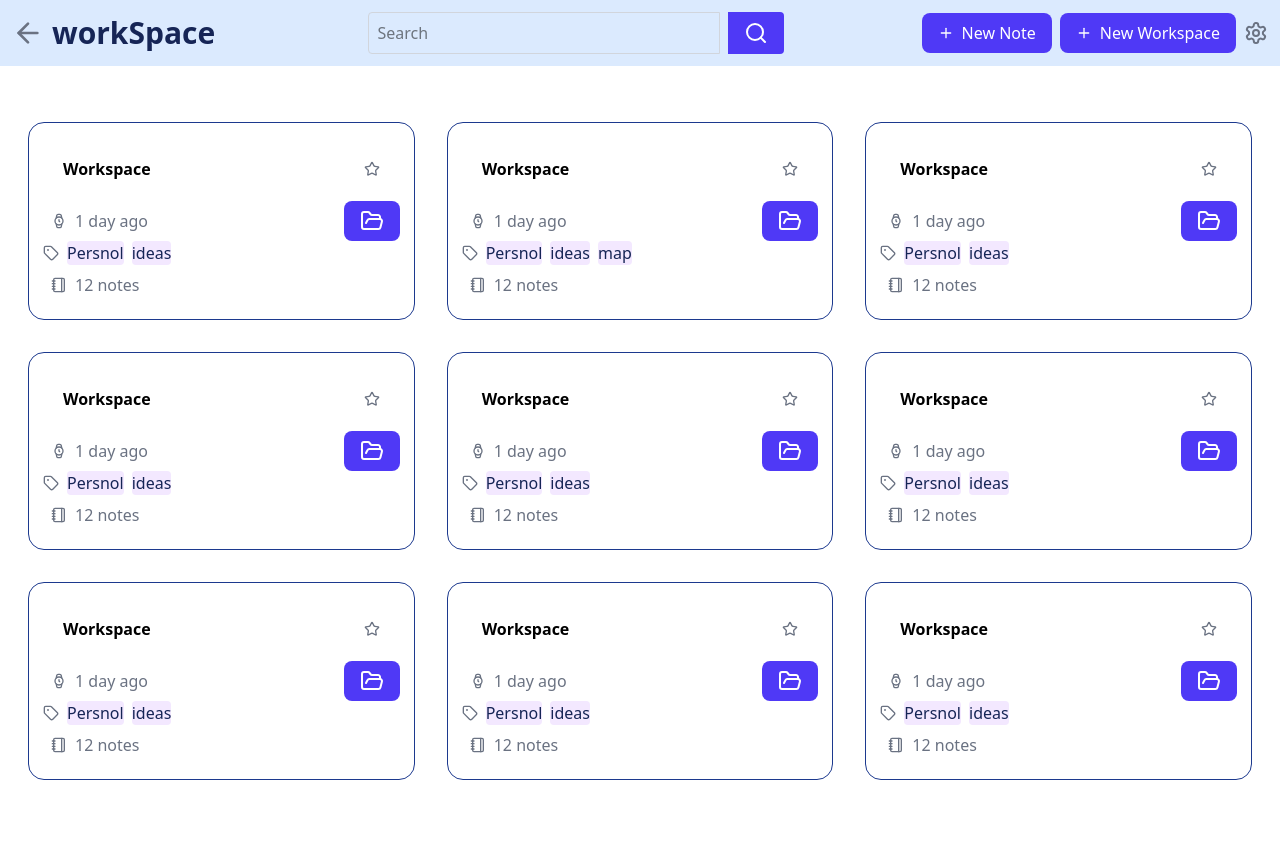
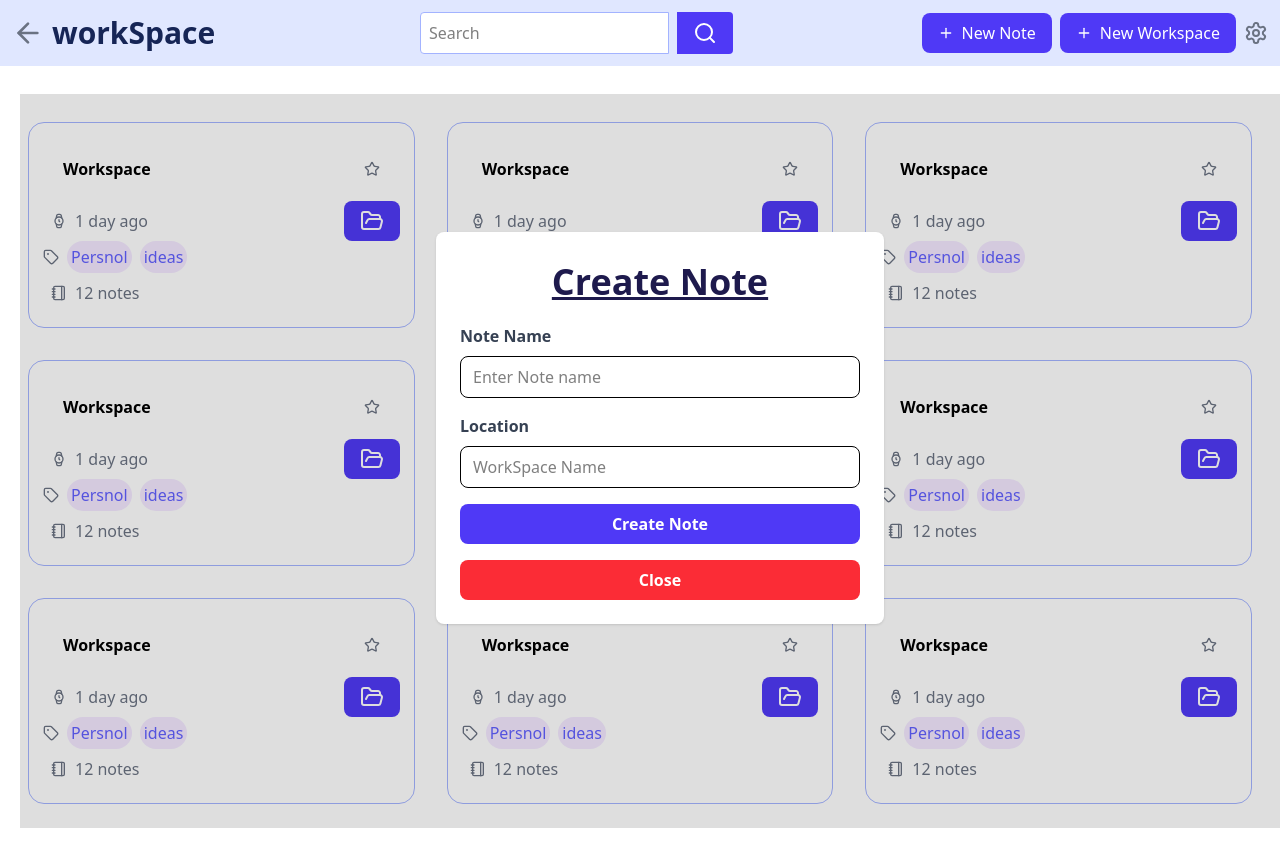
Before and after one commit to Shiva903-hue/SmartNote, a React (Vite) app: page /main in a window 1280 px wide. Both pictures are taken after a click on the button "New Note". Shown: the top 866 px of the page. Built offline with nearby package versions, Linux system fonts and the light colour scheme.

Commit message:
note form add

```diff
--- a/src/Components/DashBoards/Main.jsx
+++ b/src/Components/DashBoards/Main.jsx
@@ -8,18 +8,16 @@ import Workspaces from './Workspaces';
 export default function Main() {
 
        const [wform , setWform] =useState(false);
+       const [note , setNote] =useState(false);
   return (
     <section className='  ' >
 
-     <Middle setWform={setWform} />
+     <Middle setWform={setWform} setNote={setNote} />
       <div className=" min-h-screen overflow-hidden">
 
-      <Workspaces  wform={wform}  setWform={setWform} />
+      <Workspaces  note={note} setNote={setNote} wform={wform}  setWform={setWform} />
 
-{/* <div className="none"> */}
 
-      {/* <PreviewFile  /> */}
-{/* </div> */}
 
       </div>
     </section>
--- a/src/Components/DashBoards/Wnav.jsx
+++ b/src/Components/DashBoards/Wnav.jsx
@@ -4,7 +4,7 @@ import { Link } from 'react-router-dom';
 import { useState } from 'react';
 import Search from '../SmallCompo/Search';
 
-export default function Wnav({setWform} ) {
+export default function Wnav({setWform ,setNote} ) {
   const [mobileMenuOpen, setMobileMenuOpen] = useState(false);
 
 
@@ -14,25 +14,26 @@ export default function Wnav({setWform} ) {
       {/* Top Nav */}
       <nav
         id="top-nav"
-        className="flex justify-between items-center mb-7 w-full p-3 bg-blue-100 relative z-20" >
+        className="flex justify-between items-center mb-7 w-full p-3 bg-indigo-100 relative z-20" >
         <div className="flex items-center gap-2 flex-1">
           <Link to="/">
             <ArrowLeft className="w-8 h-8 cursor-pointer text-gray-500 hover:text-blue-500" />
           </Link>
           <h1 className="text-3xl font-bold text-blue-950 whitespace-nowrap">workSpace</h1>
-          <div className="flex-1 ml-2">
+          <div className="flex-1 ml-2 hidden sm:flex">
             <Search />
           </div>
         </div>
 
         {/* Desktop Menu */}
         <div className="hidden sm:flex gap-2 items-center">
-          <button className="cursor-pointer flex items-center justify-center gap-2 bg-indigo-600 text-white py-2 px-4 rounded-lg hover:bg-indigo-500 transition">
+          <button  onClick={()=>( setNote(true))}
+          className="cursor-pointer flex items-center justify-center gap-2  bg-indigo-600 text-white py-2 px-4 rounded-lg hover:bg-indigo-500 transition">
             <Plus className="h-4 w-4" />
             New Note
           </button>
 
-          <button onClick={()=>(setWform(true))}
+          <button onClick={()=>(setWform(true) ) }
            className="cursor-pointer flex items-center justify-center gap-2 bg-indigo-600 text-white py-2 px-4 rounded-lg hover:bg-indigo-500 transition">
             <Plus className="h-4 w-4" />
             New Workspace
@@ -53,7 +54,7 @@ export default function Wnav({setWform} ) {
 
       {/* Mobile Menu Overlay */}
       {mobileMenuOpen && (
-        <div className=" h-[21rem] fixed inset-0 bg-white z-50 flex flex-col items-center justify-start pt-10 px-6 shadow-2xs bor">
+        <div className=" h-[21rem] fixed inset-0 bg-indigo-50 z-50 flex flex-col items-center justify-start pt-10 px-6 shadow-2xs bor">
           {/* Top Row: Back and Close */}
 
           <div className="flex items-center w-full justify-between mb-8">
@@ -70,13 +71,13 @@ export default function Wnav({setWform} ) {
 
           {/* Menu Buttons */}
           <div className="w-full flex flex-col gap-4 mb-8">
-            <button className="w-full py-3 border text-lg font-bold rounded-lg hover:bg-indigo-50">
+            <button className="w-full py-3 border text-lg font-bold rounded-lg hover:bg-indigo-500 bg-indigo-600 text-white cursor-pointer">
               New Note
             </button>
-            <button className="w-full py-3 border text-lg font-bold rounded-lg hover:bg-indigo-50">
+            <button className="w-full py-3 border text-lg font-bold rounded-lg hover:bg-indigo-500 bg-indigo-600 text-white cursor-pointer">
               New Workspace
             </button>
-            <button className="w-full py-3 border text-lg font-bold rounded-lg hover:bg-indigo-50 flex items-center justify-center gap-2">
+            <button className="w-full py-3 border text-lg font-bold rounded-lg hover:bg-indigo-500 flex items-center justify-center gap-2 bg-indigo-600  text-white cursor-pointer">
               <Settings className="w-6 h-6" />
               Settings
             </button>
--- a/src/Components/DashBoards/Workspaces.jsx
+++ b/src/Components/DashBoards/Workspaces.jsx
@@ -1,8 +1,9 @@
 import {  FolderOpen, Notebook, Star, Tag, Watch } from 'lucide-react';
 import { Link } from 'react-router-dom';
 import WorkspaceForm from '../../forms/WorkspaceForm';
+import NoteForm from '../../forms/NoteForm';
 
-export default function Workspaces({wform ,setWform}) {
+export default function Workspaces({wform ,setWform , setNote , note}) {
 
 
 
@@ -65,7 +66,7 @@ export default function Workspaces({wform ,setWform}) {
   return (
     <div className=' w-full  grid grid-cols-1 md:grid-cols-2 lg:grid-cols-3 gap-4 p-5'>
       {workspace.map((notes,index)=>(
-        <div key={index} className="border rounded-2xl border-blue-900 p-3.5 m-2 bg-white  ">
+        <div key={index} className="border rounded-2xl border-indigo-300 p-3.5 m-2 bg-white  ">
                 <div className='flex items-center justify-between m-5' >
                         <h1 className='font-semibold text'>{notes.title}</h1>
                         <Star className='w-4 h-4 cursor-pointer text-gray-500 hover:text-yellow-300 '/>
@@ -75,7 +76,8 @@ export default function Workspaces({wform ,setWform}) {
                     <p className='flex gap-2 items-center p-2 text-gray-500 '> <Watch className='w-4 h-4' />{notes.createTime} </p>
 
                     <p  className='flex gap-2 items-center  text-gray-500 '> <Tag className='w-4 h-4'/>
-                    {notes.tags.map((tag,tagIndex)=>( <span key={tagIndex} className='bg-purple-100  text-blue-950 rounded'>{tag}</span> ))}
+                    {notes.tags.map((tag,tagIndex)=>( <span key={tagIndex} className='bg-purple-100  text-indigo-500 rounded-2xl
+                     p-1' >{tag}</span> ))}
                          </p>
                     <p className='flex gap-2 items-center p-2  text-gray-500' > <Notebook className='w-4 h-4'/> {notes.quantity} notes </p>
                     </div>
@@ -90,6 +92,7 @@ export default function Workspaces({wform ,setWform}) {
                 </div>
        </div> ) )}
        {wform &&<WorkspaceForm setWform={setWform} />}
+       {note && <NoteForm setNote={setNote}/>}
 
     </div>
   )
--- a/src/Components/SmallCompo/Search.jsx
+++ b/src/Components/SmallCompo/Search.jsx
@@ -1,12 +1,14 @@
-import React from 'react';
 import {  SearchIcon} from 'lucide-react';
 
 export default function Search() {
+  const handleSearch = (e)=>{
+e.preventDefault();
+  }
   return (
-    <div className='flex flex-col sm:flex-row max-w-md  mx-auto px-4 gap-2'>
-      <input placeholder='Search'  type="text " className='flex-1 p-2  rounded-md sm:rounded-l-sm sm:rounded-r-none border border-gray-300 focus:outline-none focus:ring-2 focus:ring-blue-500' />
-<button className='px-4 py-2 bg-indigo-600 text-white rounded-md sm:rounded-l-none sm:rounded-r-sm hover:bg-indigo-700 transition duration-200 cursor-pointer '
+    <form onSubmit={handleSearch} className='flex flex-col sm:flex-row max-w-md  mx-auto px-4 gap-2'>
+      <input placeholder='Search'  type="text " required className='flex-1 p-2  rounded-md sm:rounded-l-sm sm:rounded-r-none border  bg-white border-indigo-300 focus:outline-none focus:ring-2 focus:ring-blue-500' />
+<button type='submit' className='px-4 py-2 bg-indigo-600 text-white rounded-md sm:rounded-l-none sm:rounded-r-sm hover:bg-indigo-700 transition duration-200 cursor-pointer '
 > <SearchIcon/> </button>
-    </div>
+    </form>
   )
 }
--- /dev/null
+++ b/src/forms/NoteForm.jsx
@@ -0,0 +1,68 @@
+import { useState } from "react";
+
+
+export default function NoteForm({setNote}) {
+          const [name, setName] = useState("");
+            const [tags, setTags] = useState("");
+
+            function handleSubmit(e) {
+              e.preventDefault();
+              setNote(false)
+              // if (onSubmit) {
+              //   onSubmit({
+              //     name,
+              //     tags: tags.split(",").map(t => t.trim()).filter(Boolean),
+              //   });
+              // }
+              // setName("");
+              // setTags("");
+            }
+  return (
+    <div className=" flex justify-center items-center w-screen h-screen relative top-[-50rem] bg-[#00000021]">
+    <form
+      onSubmit={handleSubmit}
+      className="w-full   max-w-md mx-auto bg-white rounded-lg shadow p-6 flex flex-col gap-4"
+    >
+      <h1 className="text-4xl text-indigo-950 text-center font-bold underline m-1.5">Create Note</h1>
+      <div>
+        <label className="block text-gray-700 font-bold mb-2" htmlFor="ws-name">
+          Note Name
+        </label>
+        <input
+          id="ws-name"
+          type="text"
+          value={name}
+          onChange={e => setName(e.target.value)}
+          required
+          className="w-full px-3 py-2 border rounded-lg focus:outline-none focus:ring-2 focus:ring-indigo-400"
+          placeholder="Enter Note name"
+        />
+      </div>
+      <div>
+        <label className="block text-gray-700 font-bold mb-2" htmlFor="ws-tags">
+Location        </label>
+        <input
+          id="ws-tags"
+          type="text"
+          value={tags}
+          onChange={e => setTags(e.target.value)}
+          className="w-full px-3 py-2 border rounded-lg focus:outline-none focus:ring-2 focus:ring-indigo-400"
+          placeholder="WorkSpace Name"
+        />
+      </div>
+      <button
+        type="submit"
+        className="w-full bg-indigo-600 text-white font-bold py-2 rounded-lg hover:bg-indigo-500 transition cursor-pointer"
+      >
+        Create Note
+      </button>
+      <button
+        type="button"  onClick={()=>(setNote(false))}
+        className="w-full bg-red-500 text-white font-bold py-2 rounded-lg hover:bg-red-600 transition cursor-pointer"
+      >
+       Close
+      </button>
+    </form>
+    </div>
+  )
+}
```
